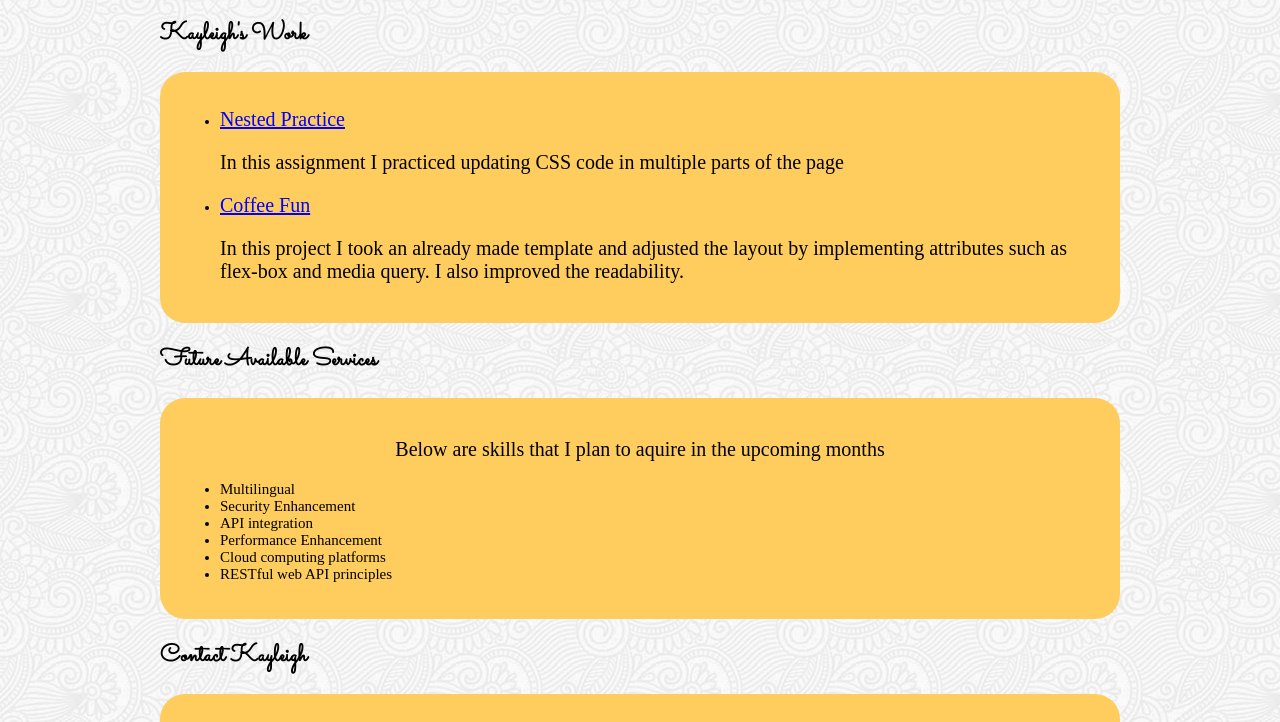
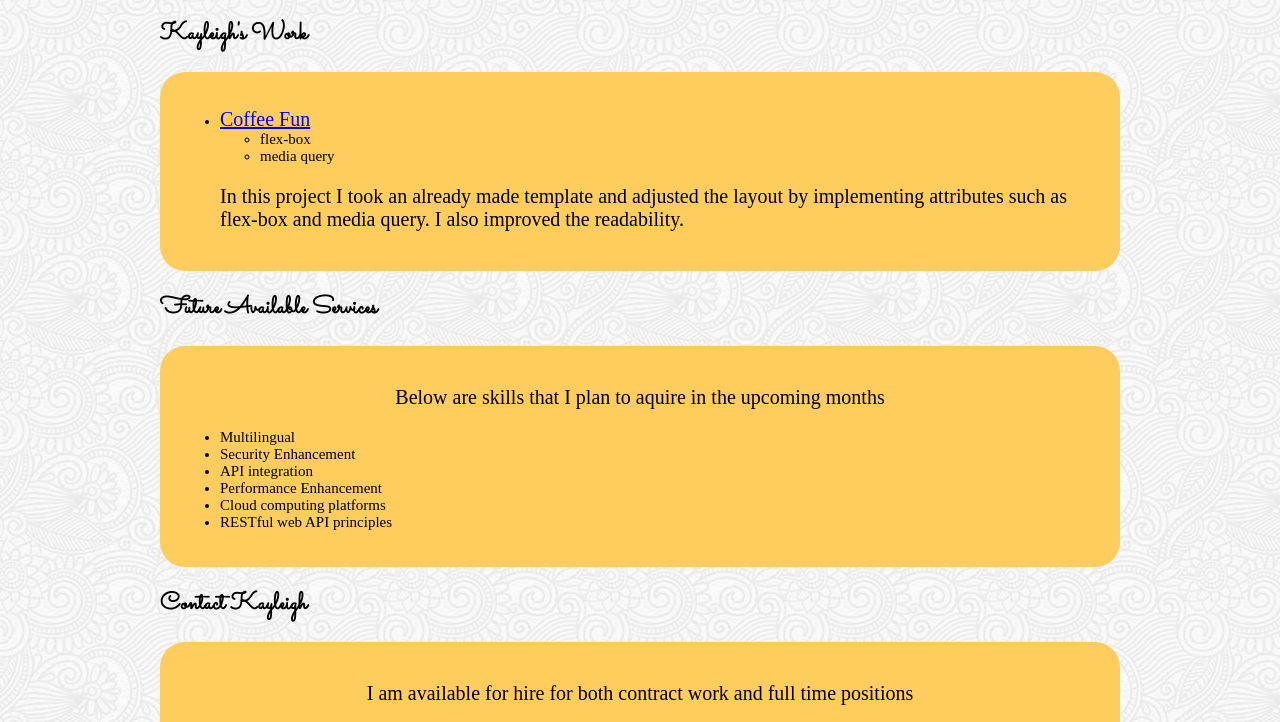
Before and after one commit to kayleighkat98/myPortfolio, a plain HTML site: page index.html in a window 1280 px wide. Shown: the part 1335-2057 px from the top of the page. Drawn offline with Linux system fonts and the light colour scheme; a web font is replaced by a local one.

Commit message:
updated portfolio section and removed repl.it link

```diff
--- a/index.html
+++ b/index.html
@@ -87,13 +87,13 @@
 			<h2>Kayleigh's Work</h2>
 			<div class="cont">
 				<ul>
-					<li><a href="https://repl.it/@KayleighYoung/Nested-Practice-2" target="_blank">Nested
-							Practice</a><br>
-						<p> In this assignment I practiced updating CSS code in multiple parts of the page</p>
-					</li>
 					<li><a href="https://kayleighkat98.github.io/Coffee-Fun/" target="_blank">Coffee Fun</a><br>
-						<p>In this project I took an already made template and adjusted the layout by implementing
-							attributes such as flex-box and media query. I also improved the readability.</p>
+
+						<ul>
+							<li>flex-box</li>
+							<li>media query</li>
+						</ul>
+						<p>In this project I took an already made template and adjusted the layout by implementing attributes such as flex-box and media query. I also improved the readability.</p>
 					</li>
 				</ul>
 			</div>
```
